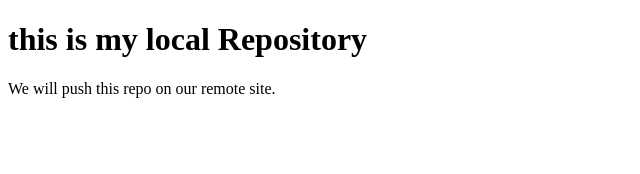
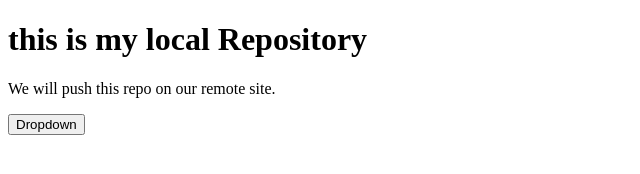
Before and after one commit to coder8820/FrontEnd, a plain HTML site: page index.html in a window 1280 px wide. Shown: the whole page, without its empty margins (0-640 px from the left). Drawn offline with Linux system fonts and the light colour scheme.

Commit message:
dropdown added

```diff
--- a/index.html
+++ b/index.html
@@ -8,5 +8,6 @@
 <body>
     <h1>this is my local Repository </h1>
     <p>We will push this repo on our remote site.</p>
+    <button>Dropdown</button>
 </body>
 </html>
```
